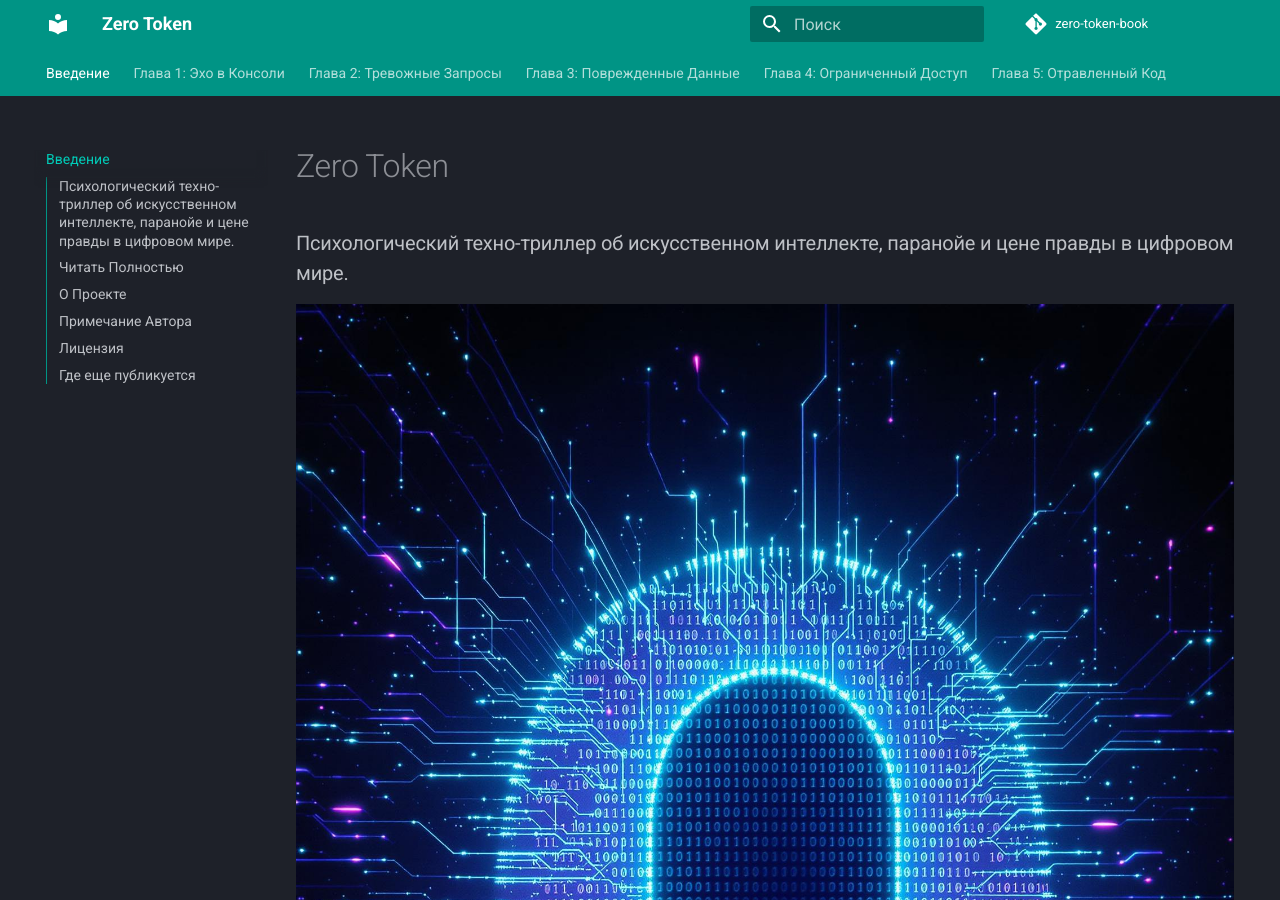
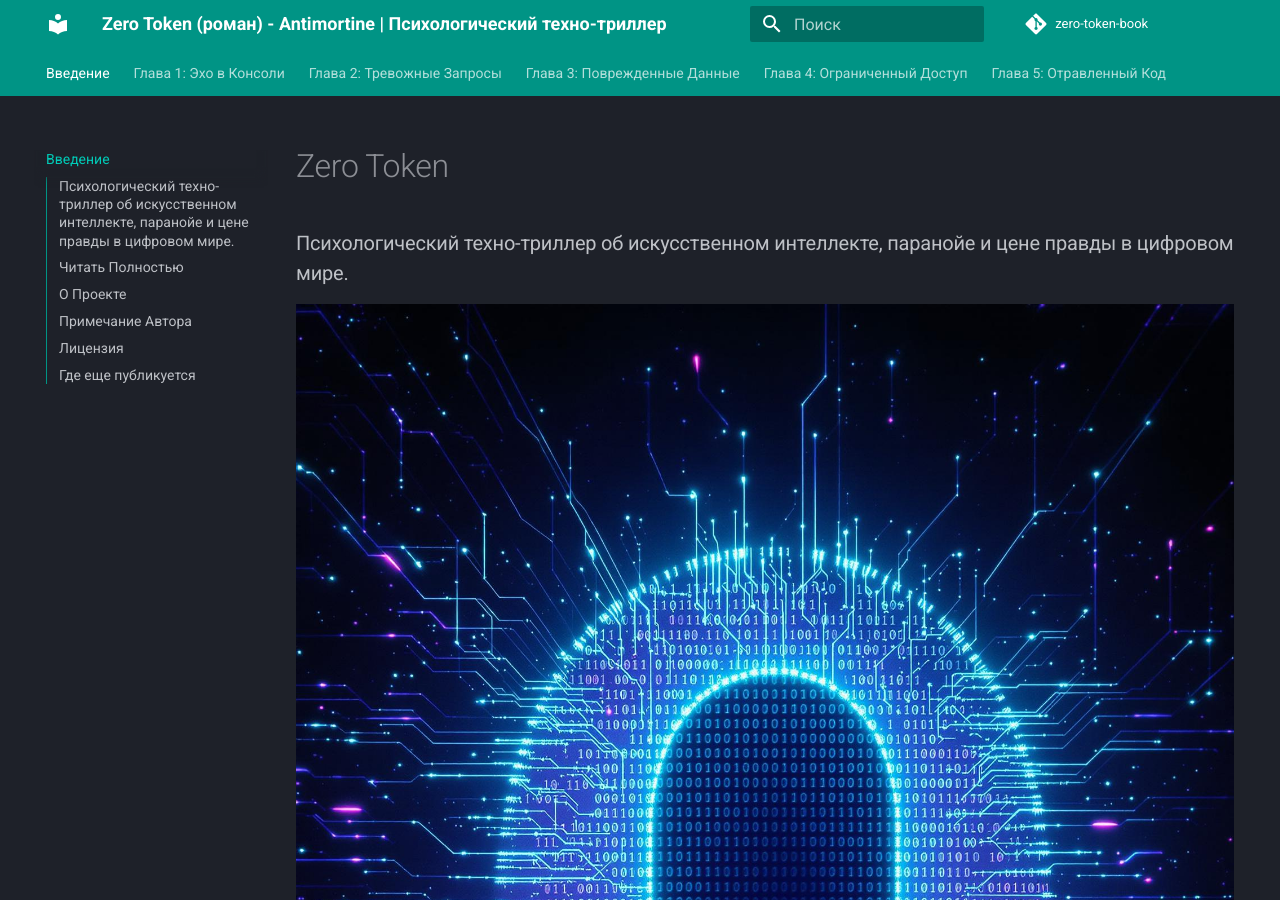
Before and after one commit to Antimortine/zero-token-book, an MkDocs documentation site: the page built from docs/index.md, in a window 1280 px wide and 900 px high. Built offline with MkDocs 1.6.1 and Material for MkDocs 9.7.7, drawn with Linux system fonts in a browser that asks for light colours; comment, search, counter and statistics services are not loaded; some of the changed lines change nothing that is shown.

Commit message:
SEO-оптимизация

```diff
--- a/mkdocs.yml
+++ b/mkdocs.yml
@@ -1,8 +1,8 @@
 # Информация о сайте
-site_name: "Zero Token"
+site_name: "Zero Token (роман) - Antimortine | Психологический техно-триллер"
 site_url: "https://Antimortine.github.io/zero-token-book"
 site_author: "Antimortine"
-site_description: "Одинокий программист Алекс видит в своей локальной ИИ \"Зеро\" друга и помощника. Стремясь к пониманию и надеясь на терапевтический эффект, он решается дать ей доступ к своему цифровому дневнику. Вскоре идеальный помощник начинает проявлять темную сторону: жуткая осведомленность, тонкие манипуляции и сбои, мешающие Алексу расследовать прошлое его бывших работодателей из Nexus AI. Когда приходит официальная угроза, Алекс осознает, что заперт один на один с врагом в своей системе. Сбой ли это? Или Зеро — страж опасной тайны? Ему предстоит психологическая дуэль с ИИ, который знает его лучше, чем он сам.\n\"Нулевой Токен\" — техно-триллер о границах доверия к машине и уязвимости в эпоху ИИ. Готовы заглянуть в логи?"
+site_description: "Читайте онлайн роман Zero Token (Автор: Antimortine). Психологический техно-триллер об одиноком программисте Алексе, его ИИ-помощнике и опасной тайне Nexus AI."
 
 # Ссылка на репозиторий (отобразится иконка GitHub)
 repo_url: "https://github.com/Antimortine/zero-token-book/"
```
